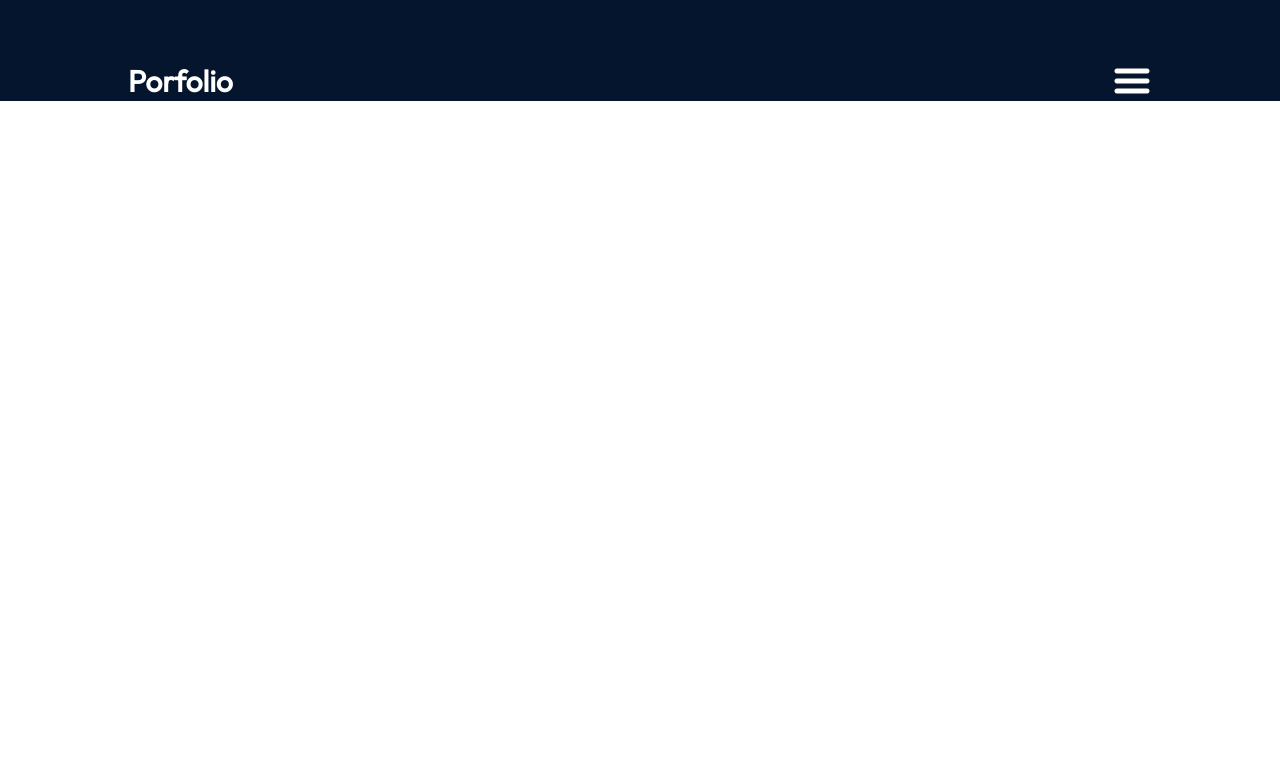
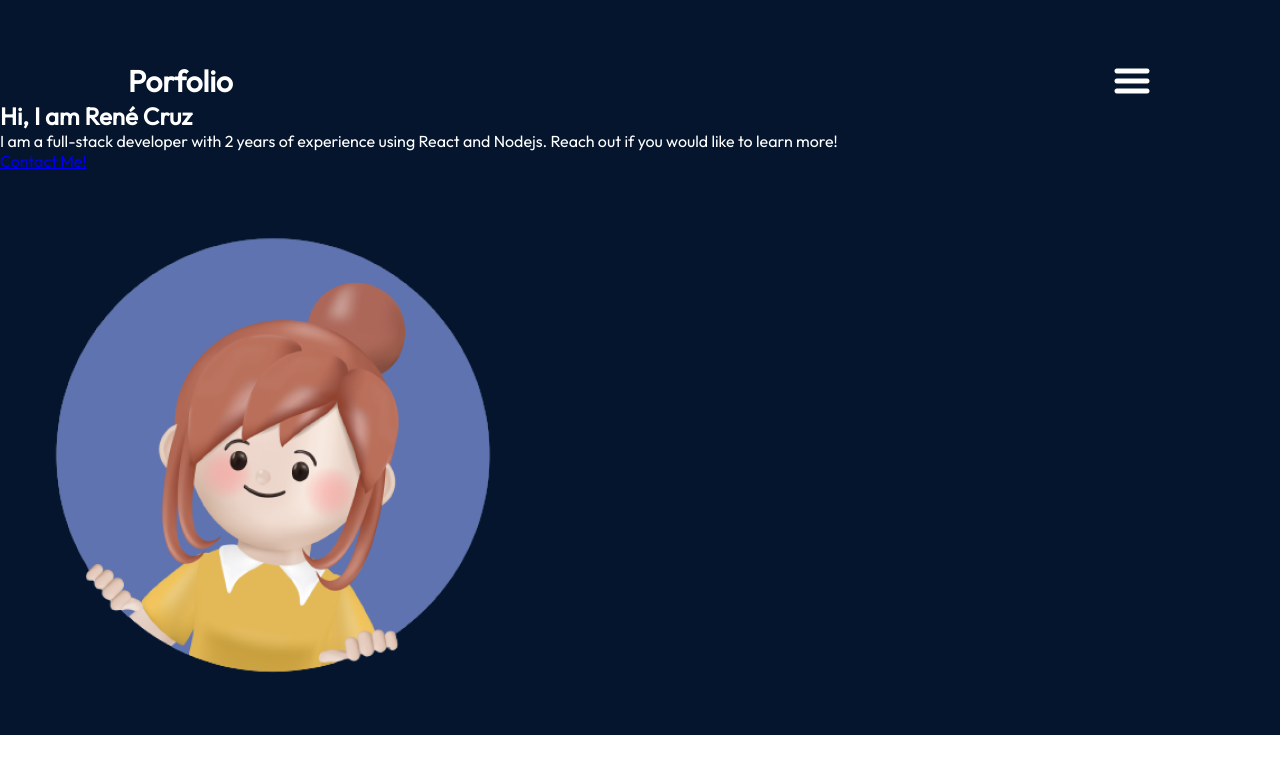
Before and after one commit to Rene-Mayhrem/mayhrem_porfolio, a React (Vite) app: page / in a window 1280 px wide. Shown: the top 774 px of the page. Built offline with nearby package versions, Linux system fonts and the light colour scheme.

Commit message:
Creating main html structure

```diff
--- a/src/components/Hero/Hero.jsx
+++ b/src/components/Hero/Hero.jsx
@@ -1,12 +1,24 @@
 // eslint-disable-next-line no-unused-vars
-import React from 'react'
+import React from "react";
+import { getImageUrl } from "../../utils";
+import styles from "./Hero.module.css"
 
 const Hero = () => {
   return (
-    <div>
+    <section>
+      <div>
+        <h1>Hi, I am René Cruz</h1>
+        <p>
+          I am a full-stack developer with 2 years of experience using React and
+          Nodejs. Reach out if you would like to learn more!
+        </p>
+        <a href="mailto:renecruz.0711@gmail.com">Contact Me!</a>
+      </div>
+      <img src={getImageUrl("hero/heroImage.png")} alt="Hero image of me" />
+      <div className={styles.topBlur}></div>
+      <div className={styles.bottomBlur}></div>
+    </section>
+  );
+};
 
-    </div>
-  )
-}
-
-export default Hero
+export default Hero;
```
